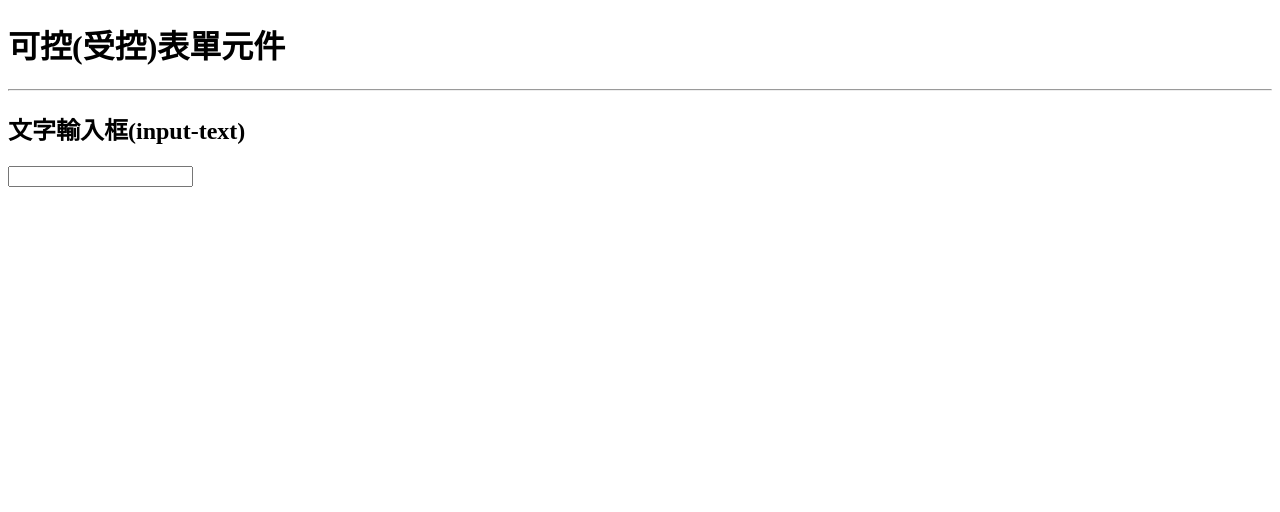
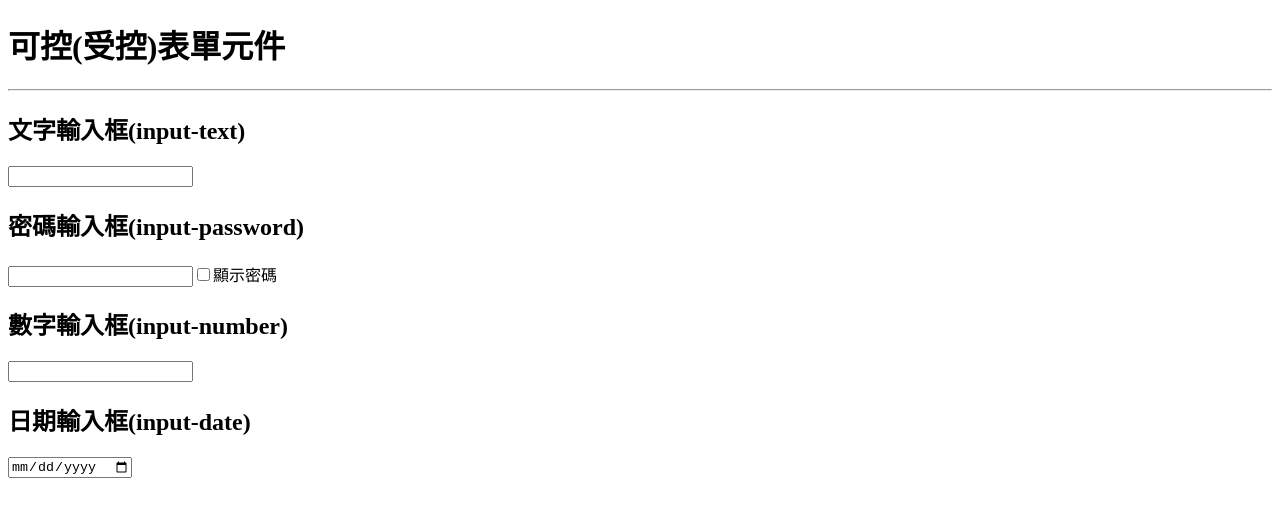
Before and after one commit to eyesofkids/react-mli-com, a Next.js app in the folder course/: page /ch-06-form/controlled in a window 1280 px wide. Shown: the top 512 px of the page. Built offline with nearby package versions, Linux system fonts and the light colour scheme.

Commit message:
表單_可控表單元件_文字輸入框_補充

```diff
--- a/course/app/ch-06-form/controlled/_components/my-input.js
+++ b/course/app/ch-06-form/controlled/_components/my-input.js
@@ -4,11 +4,16 @@ import { useState } from 'react'
 
 export default function MyInput() {
   const [text, setText] = useState('')
+  // 密碼輸入框用
+  const [pass, setPass] = useState('')
+  // 呈現密碼用(也對應 核取方塊 的checked值)
+  const [show, setShow] = useState(false)
 
   return (
     <>
       <h2>文字輸入框(input-text)</h2>
       <input
+        type="text"
         // 文字輸入框呈現值是狀態目前的值
         value={text}
         // 文字輸入框輸入的任何值，會設定到狀態中
@@ -16,6 +21,28 @@ export default function MyInput() {
           setText(e.target.value)
         }}
       />
+      <h2>密碼輸入框(input-password)</h2>
+      <input
+        type={show ? 'text' : 'password'}
+        // 文字輸入框呈現值是狀態目前的值
+        value={pass}
+        // 文字輸入框輸入的任何值，會設定到狀態中
+        onChange={(e) => {
+          setPass(e.target.value)
+        }}
+      />
+      <input
+        type="checkbox"
+        checked={show}
+        onChange={(e) => {
+          setShow(e.target.checked)
+        }}
+      />
+      顯示密碼
+      <h2>數字輸入框(input-number)</h2>
+      <input type="number" />
+      <h2>日期輸入框(input-date)</h2>
+      <input type="date" />
     </>
   )
 }
```
